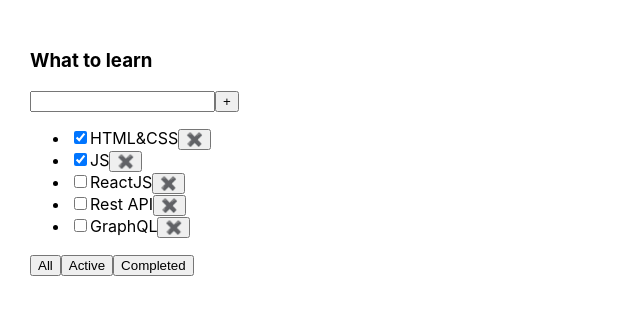
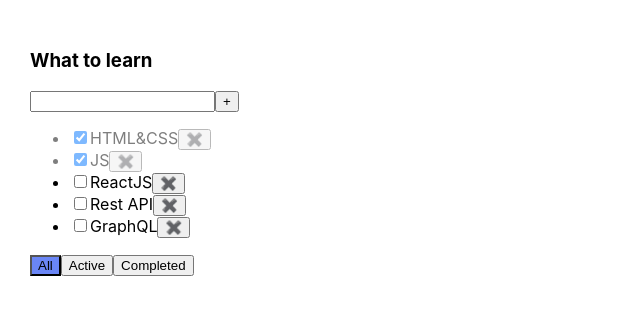
Before and after one commit to AnnAntonova2310/todo-list, a React (Create React App) app: page / in a window 1280 px wide. Shown: the top 314 px of the page, without its empty margins (0-640 px from the left). Built offline with nearby package versions, Linux system fonts and the light colour scheme.

Commit message:
do tasks

```diff
--- a/src/App.css
+++ b/src/App.css
@@ -6,3 +6,19 @@
 .App > div {
   margin-right: 50px;
 }
+
+.error {
+  border: red 1px solid;
+}
+
+.error-message {
+  color: red;
+}
+
+.active-filter {
+  background-color: #6a86f6;
+}
+
+.is-done {
+  opacity: 0.5;
+}
--- a/src/App.tsx
+++ b/src/App.tsx
@@ -29,17 +29,24 @@
     function changeFilter(value: filterType){
         setFilter(value)
     }
-
     function removeTasks(id: string){
         tasks = tasks.filter(el=>el.id!==id)
         setTasks(tasks)
     }
-
     function addTask(title: string) {
         let task = {id: v1(), title: title, isDone: false};
         let newTasks = [task, ...tasks];
         setTasks(newTasks)
     }
+
+    function changeTaskStatus(id: string, isDone: boolean){
+        let task = tasks.find(t=> t.id === id)
+        if(task) {
+            task.isDone = isDone;
+            setTasks([...tasks])
+        }
+    }
+
 
     return (
         <div className={'App'}>
@@ -48,6 +55,8 @@
                        removeTasks={removeTasks}
                        changeFilter={changeFilter}
                        addTask={addTask}
+                       changeTaskStatus = {changeTaskStatus}
+                       filter={filter}
             />
         </div>
     )
--- a/src/Todolist.tsx
+++ b/src/Todolist.tsx
@@ -13,17 +13,25 @@
     removeTasks:(id: string)=> void
     changeFilter:(value: filterType)=>void
     addTask: (title: string)=> void
+    changeTaskStatus: (id: string, isDone: boolean)=>void
+    filter: filterType
 }
 export const Todolist = (props: PropsTodoType)=>{
     const [newTasks, setNewTasks] = useState('')
+    const [error, setError] = useState<string | null>(null)
     const addTask=()=>{
-        {props.addTask(newTasks)}
-        setNewTasks('')
+        if(newTasks.trim() !== ''){
+            props.addTask(newTasks.trim())
+            setNewTasks('')
+        } else {
+            setError('Title is required')
+        }
     }
     const onChangeHandler=(event: ChangeEvent<HTMLInputElement>)=>{
         setNewTasks(event.currentTarget.value);
     }
     const onKeyPressHandler=(event: KeyboardEvent<HTMLInputElement>)=>{
+        setError(null)
         if(event.key === 'Enter') {
             addTask()
         }
@@ -36,15 +44,23 @@
         <div>
             <h3>{props.title}</h3>
             <div>
-                <input value={newTasks} onChange={onChangeHandler} onKeyPress={onKeyPressHandler}/>
+                <input value={newTasks}
+                       onChange={onChangeHandler}
+                       onKeyPress={onKeyPressHandler}
+                       className={error ? 'error' : ''}/>
                 <button onClick={addTask}>+</button>
+               {error && <div  className = 'error-message'>{error}</div>}
             </div>
             <ul>
                 {props.tasks.map((el)=> {
                     const onClickHandler=()=> props.removeTasks(el.id)
+                    const onChangeHandler=(e: ChangeEvent<HTMLInputElement>)=> {
+                        let newIsDoneValue = e.currentTarget.checked
+                        props.changeTaskStatus(el.id, newIsDoneValue)
+                    }
                     return(
-                    <li key={el.id}>
-                        <input type="checkbox" checked={el.isDone}/>
+                    <li key={el.id} className={el.isDone ? 'is-done' : ''}>
+                        <input type="checkbox" checked={el.isDone} onChange={onChangeHandler}/>
                         <span>{el.title}</span>
                         <button onClick={onClickHandler}> ✖️</button>
                     </li>
@@ -52,9 +68,9 @@
                 })}
             </ul>
             <div>
-                <button onClick={onAllClickHandler}>All</button>
-                <button onClick={onActiveClickHandler}>Active</button>
-                <button onClick={onCompletedClickHandler}>Completed</button>
+                <button className={props.filter === 'all' ? 'active-filter' : ''} onClick={onAllClickHandler}>All</button>
+                <button className={props.filter === 'active' ? 'active-filter' : ''} onClick={onActiveClickHandler}>Active</button>
+                <button className={props.filter === 'completed' ? 'active-filter' : ''} onClick={onCompletedClickHandler}>Completed</button>
             </div>
         </div>
     );
```
